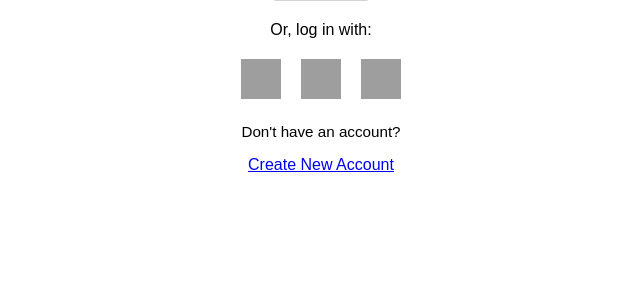
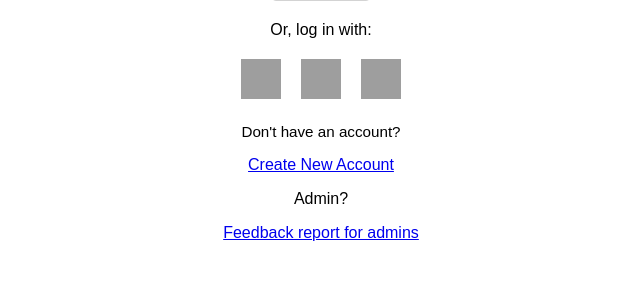
Before and after one commit to JLalomia/IS218-Project, a Django app: page /Login/ in a window 1280 px wide. Shown: the part 410-702 px from the top of the page, without its empty margins (319-959 px from the left). Run offline with Django 5.2, Linux system fonts and the light colour scheme; grey boxes are pictures that could not be loaded.

Commit message:
Adding login "admin to feedback report" link

```diff
--- a/e_paradise/e_p/templates/e_p/Login.html
+++ b/e_paradise/e_p/templates/e_p/Login.html
@@ -27,6 +27,9 @@
 
             <p class="signup">Don't have an account?</p>
             <p><a href="{% url 'Signup' %}">Create New Account</a></p>
+
+            <p class="admin">Admin?</p>
+            <p><a href="{% url 'feedback_report' %}">Feedback report for admins</a></p>
         </div>
     </body>
 </html>
```
Also changed, not shown: e_paradise/db.sqlite3.
